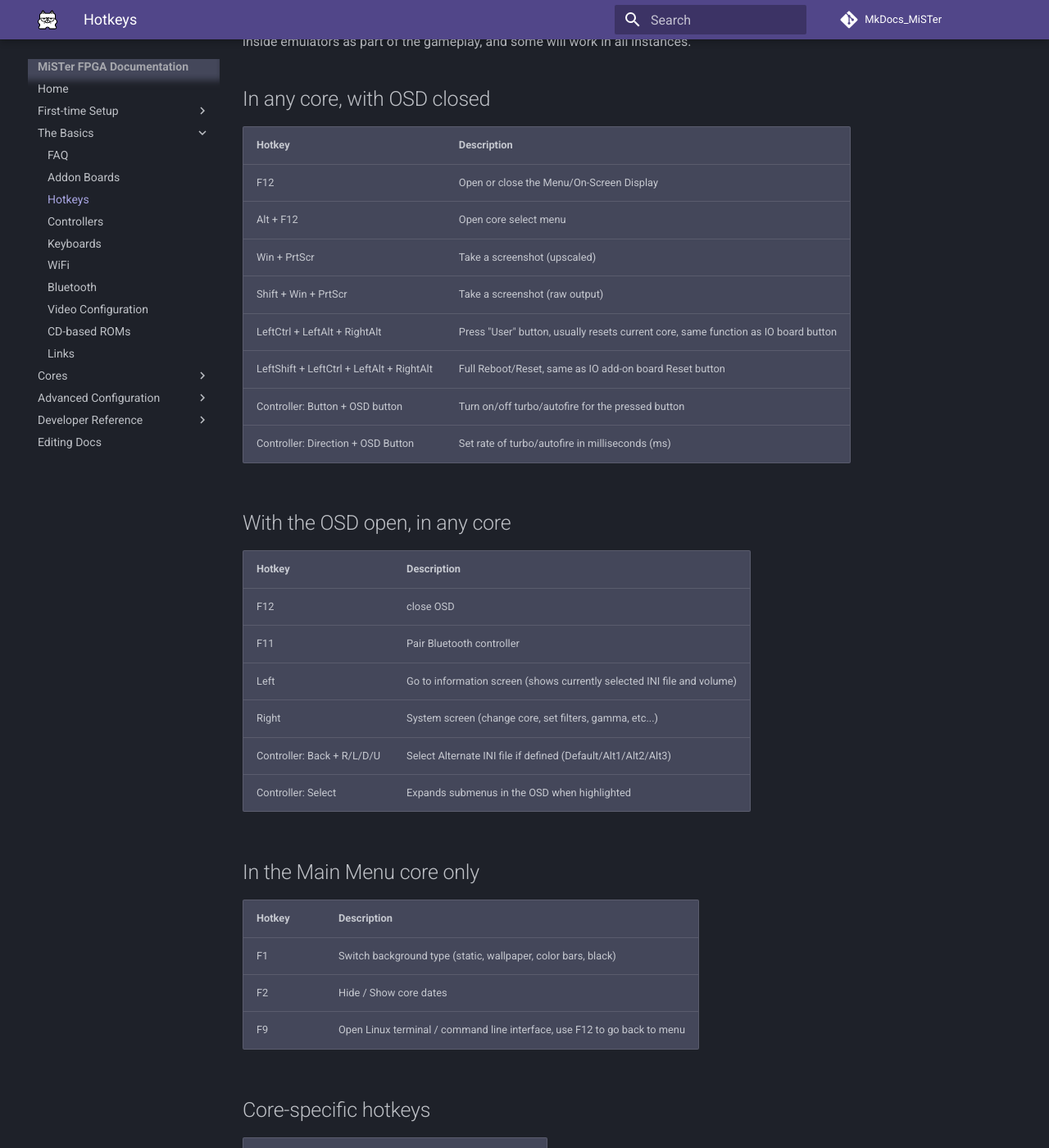
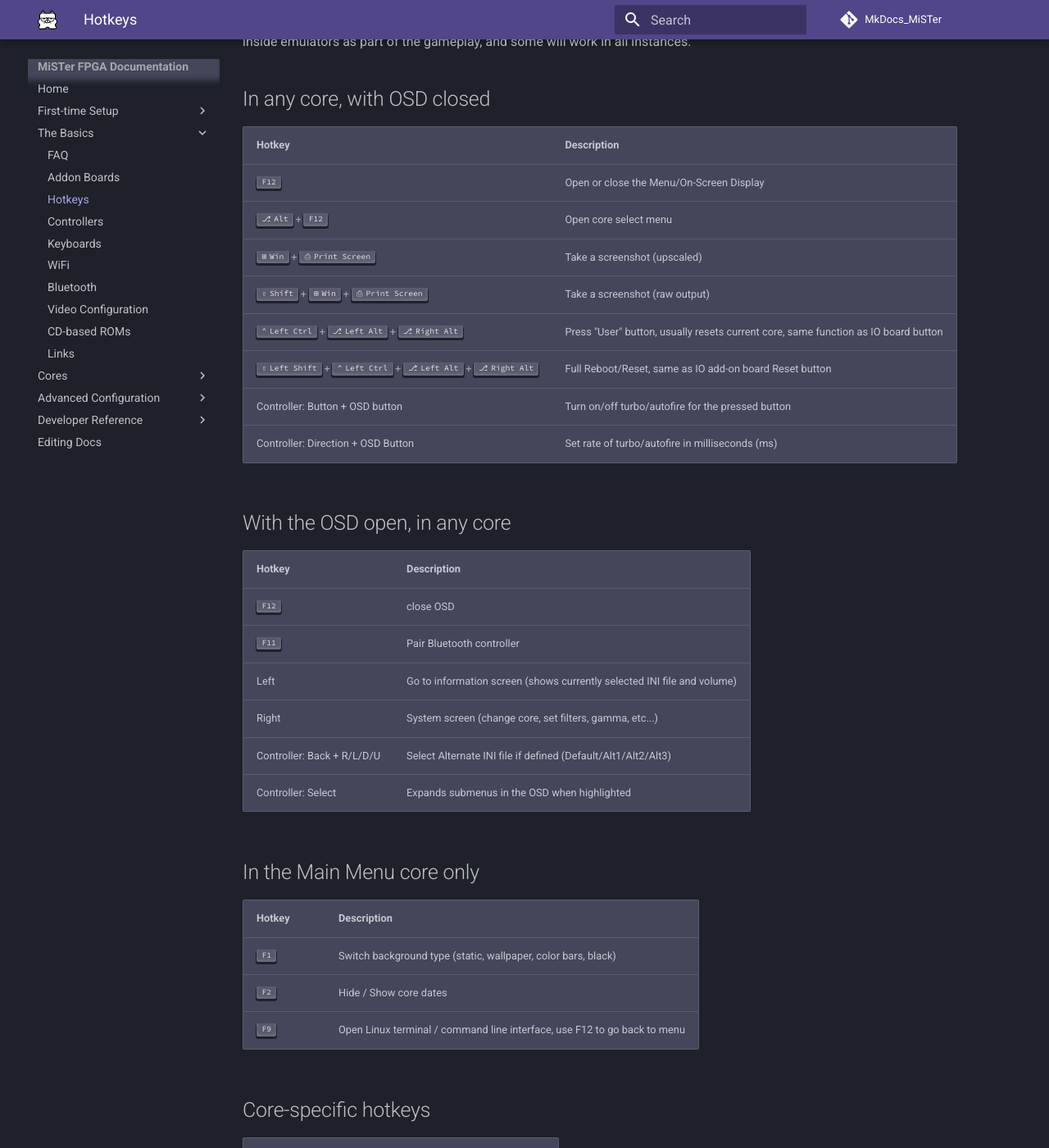
Before and after one commit to MiSTer-devel/MkDocs_MiSTer, an MkDocs documentation site: the page built from docs/basics/hotkey.md, in a window 1280 px wide and 1400 px high, scrolled down 193 px. Shown: the whole window at 82% size. Built offline with MkDocs 1.6.1 and Material for MkDocs 9.7.7, drawn with Linux system fonts in a browser that asks for light colours; comment, search, counter and statistics services are not loaded.

Commit message:
add pymdownx.keys, md_in_html, and pymdownx.emoji extensions

```diff
--- a/docs/basics/hotkey.md
+++ b/docs/basics/hotkey.md
@@ -9,12 +9,12 @@
 
 | Hotkey                                    | Description                                                                        |
 | ----------------------------------------- | ---------------------------------------------------------------------------------- |
-| F12                                       | Open or close the Menu/On-Screen Display                                           |
-| Alt + F12                                 | Open core select menu                                                              |
-| Win + PrtScr                              | Take a screenshot (upscaled)                                                       |
-| Shift + Win + PrtScr                      | Take a screenshot (raw output)                                                     |
-| LeftCtrl + LeftAlt + RightAlt             | Press "User" button, usually resets current core, same function as IO board button |
-| LeftShift + LeftCtrl + LeftAlt + RightAlt | Full Reboot/Reset, same as IO add-on board Reset button                            |
+| ++f12++                                   | Open or close the Menu/On-Screen Display                                           |
+| ++alt+f12++                               | Open core select menu                                                              |
+| ++win+prtsc++                            | Take a screenshot (upscaled)                                                       |
+| ++shift+win+prtsc++                      | Take a screenshot (raw output)                                                     |
+| ++lctrl+lalt+ralt++                       | Press "User" button, usually resets current core, same function as IO board button |
+| ++lshift+lctrl+lalt+ralt++                | Full Reboot/Reset, same as IO add-on board Reset button                            |
 | Controller: Button + OSD button           | Turn on/off turbo/autofire for the pressed button                                  |
 | Controller: Direction + OSD Button        | Set rate of turbo/autofire in milliseconds (ms)                                    |
 
@@ -22,8 +22,8 @@
 
 | Hotkey                     | Description                                                             |
 | -------------------------- | ----------------------------------------------------------------------- |
-| F12                        | close OSD                                                               |
-| F11                        | Pair Bluetooth controller                                               |
+| ++f12++                    | close OSD                                                               |
+| ++f11++                    | Pair Bluetooth controller                                               |
 | Left                       | Go to information screen (shows currently selected INI file and volume) |
 | Right                      | System screen (change core, set filters, gamma, etc...)                 |
 | Controller: Back + R/L/D/U | Select Alternate INI file if defined (Default/Alt1/Alt2/Alt3)           |
@@ -33,12 +33,12 @@
 
 | Hotkey | Description                                                              |
 | ------ | ------------------------------------------------------------------------ |
-| F1     | Switch background type (static, wallpaper, color bars, black)            |
-| F2     | Hide / Show core dates                                                   |
-| F9     | Open Linux terminal / command line interface, use F12 to go back to menu |
+| ++f1++ | Switch background type (static, wallpaper, color bars, black)            |
+| ++f2++ | Hide / Show core dates                                                   |
+| ++f9++ | Open Linux terminal / command line interface, use F12 to go back to menu |
 
 ## Core-specific hotkeys
 
-| Core                | Hotkey    | Description  |
-| ------------------- | --------- | ------------ |
-| Many Computer Cores | Win + F12 | Open the OSD |
+| Core                | Hotkey      | Description  |
+| ------------------- | ----------- | ------------ |
+| Many Computer Cores | ++win+f12++ | Open the OSD |
--- a/mkdocs.yml
+++ b/mkdocs.yml
@@ -156,6 +156,14 @@
   - pymdownx.superfences
   # https://squidfunk.github.io/mkdocs-material/reference/images/
   - attr_list
+  # https://facelessuser.github.io/pymdown-extensions/extensions/keys/
+  - pymdownx.keys
+  # https://facelessuser.github.io/pymdown-extensions/extensions/emoji/
+  - pymdownx.emoji:
+      emoji_index: !!python/name:materialx.emoji.twemoji
+      emoji_generator: !!python/name:materialx.emoji.to_svg
+  # https://python-markdown.github.io/extensions/md_in_html/
+  - md_in_html
 
 extra_css:
   - stylesheets/extra.css
```
Also changed, not shown: docs/basics/addons.md (+4 -1 lines), docs/basics/keyboard.md (+7 -7 lines).
